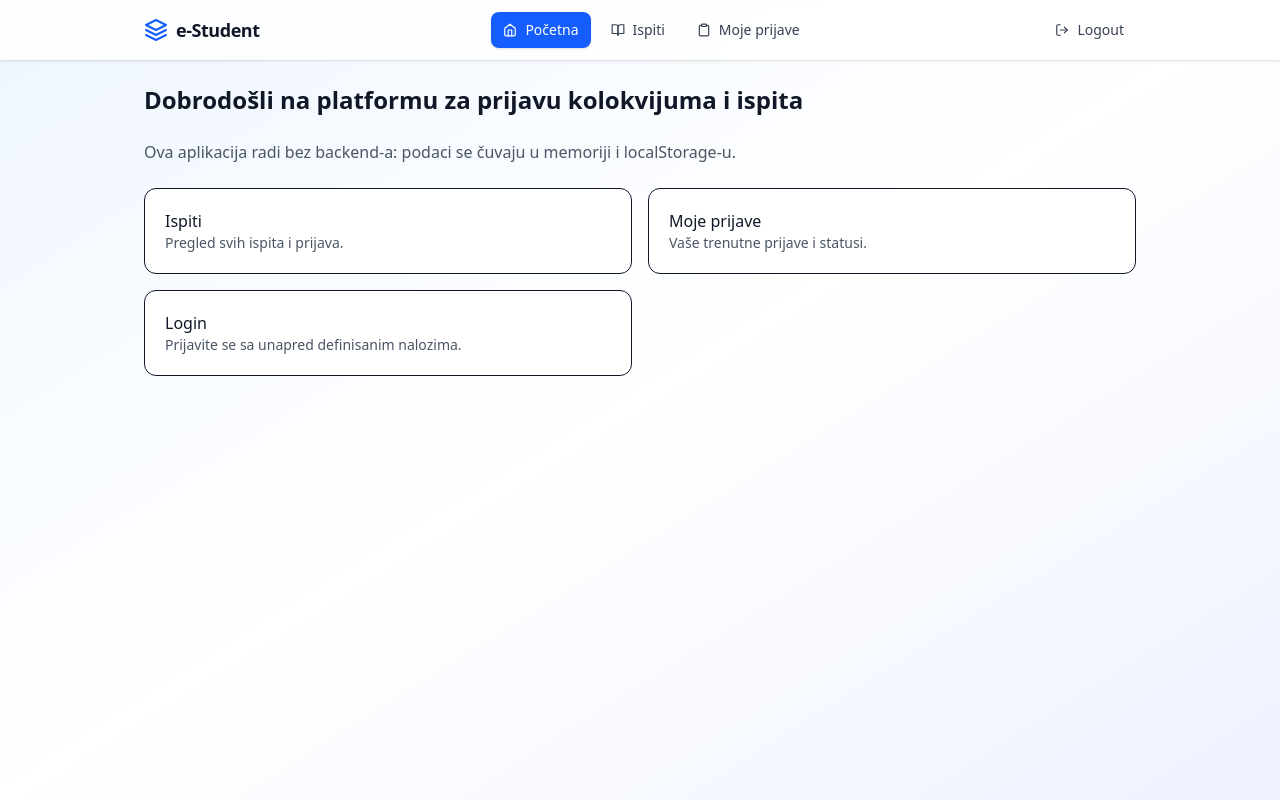
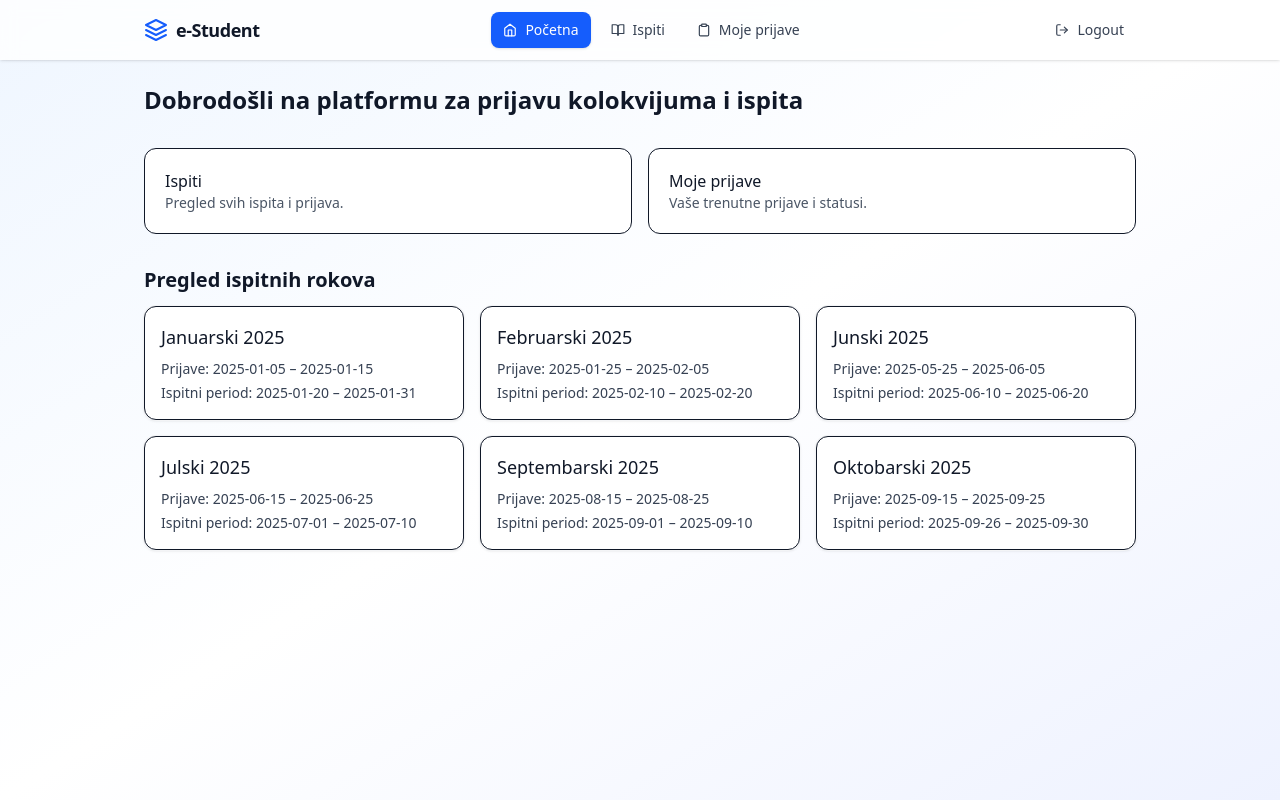
Before and after one commit to elab-development/klijentske-veb-tehnologije-2024-2023-0536-prijava-kolokvijuma-i-ispita, a React (Vite) app: page / in a window 1280 px wide. Built offline with nearby package versions, Linux system fonts and the light colour scheme; sample sign-in values are in the browser's storage.

Commit message:
Home page

```diff
--- a/src/pages/Home.tsx
+++ b/src/pages/Home.tsx
@@ -1,19 +1,22 @@
+import { useMemo } from 'react';
 import { Link } from 'react-router-dom';
+import { examService } from '../services/examService';
 
 export default function Home() {
+  const data = useMemo(() => examService.getData(), []);
+
   return (
-    <section className='space-y-6'>
-      <h1 className='text-2xl font-semibold'>
-        Dobrodošli na platformu za prijavu kolokvijuma i ispita
-      </h1>
-      <p className='text-gray-600'>
-        Ova aplikacija radi bez backend-a: podaci se čuvaju u memoriji i
-        localStorage-u.
-      </p>
+    <section className='space-y-8'>
+      <header>
+        <h1 className='text-2xl font-semibold'>
+          Dobrodošli na platformu za prijavu kolokvijuma i ispita
+        </h1>
+      </header>
+
       <div className='grid gap-4 sm:grid-cols-2'>
         <Link
           to='/exams'
-          className='rounded-xl border bg-white p-5 hover:shadow'
+          className='rounded-xl border bg-white p-5 hover:shadow transition'
         >
           <h2 className='font-medium'>Ispiti</h2>
           <p className='text-sm text-gray-600'>
@@ -22,22 +25,39 @@ export default function Home() {
         </Link>
         <Link
           to='/my-registrations'
-          className='rounded-xl border bg-white p-5 hover:shadow'
+          className='rounded-xl border bg-white p-5 hover:shadow transition'
         >
           <h2 className='font-medium'>Moje prijave</h2>
           <p className='text-sm text-gray-600'>
             Vaše trenutne prijave i statusi.
           </p>
         </Link>
-        <Link
-          to='/login'
-          className='rounded-xl border bg-white p-5 hover:shadow'
-        >
-          <h2 className='font-medium'>Login</h2>
-          <p className='text-sm text-gray-600'>
-            Prijavite se sa unapred definisanim nalozima.
-          </p>
-        </Link>
+      </div>
+
+      <div>
+        <h2 className='mb-3 text-xl font-semibold'>Pregled ispitnih rokova</h2>
+        <div className='grid gap-4 sm:grid-cols-2 lg:grid-cols-3'>
+          {data.sessions.map((s) => (
+            <div
+              key={s.id}
+              className='rounded-xl border bg-white p-4 shadow-sm ring-1 ring-gray-100'
+            >
+              <h3 className='text-lg font-medium text-gray-900'>
+                {s.name} {s.year}
+              </h3>
+              <ul className='mt-2 space-y-1 text-sm text-gray-700'>
+                <li>
+                  <span className='font-medium'>Prijave: </span>
+                  {s.regStart} – {s.regEnd}
+                </li>
+                <li>
+                  <span className='font-medium'>Ispitni period: </span>
+                  {s.periodStart} – {s.periodEnd}
+                </li>
+              </ul>
+            </div>
+          ))}
+        </div>
       </div>
     </section>
   );
```
